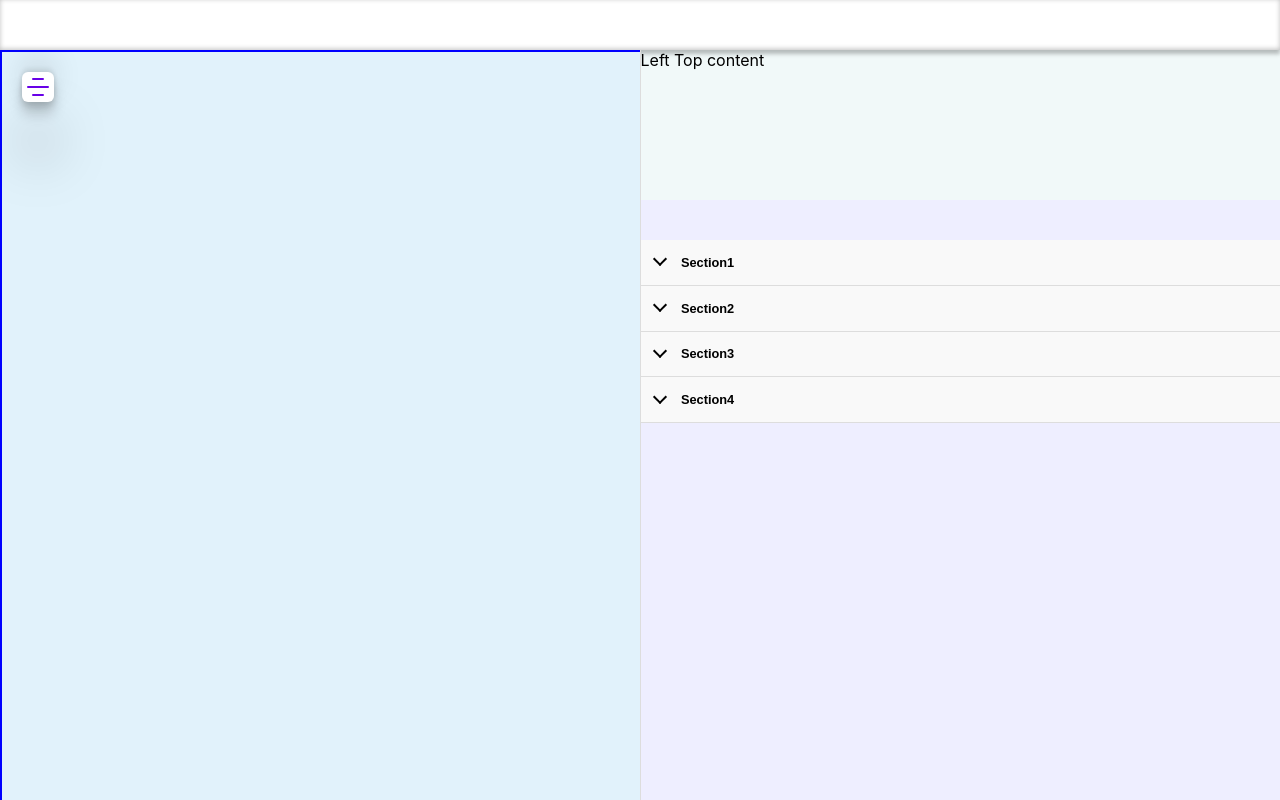
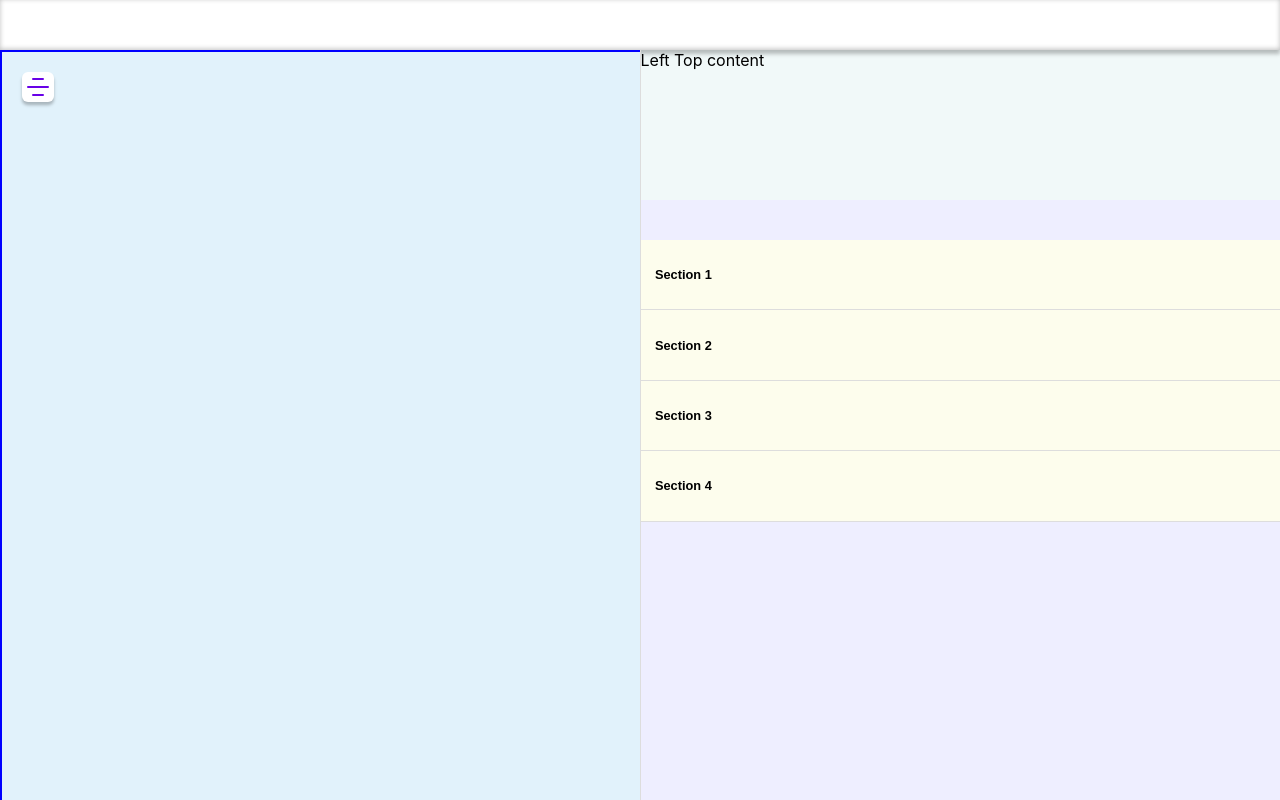
Before and after one commit to Tommaso-Zazzaretti/useReact, a React (Create React App) app: page / in a window 1280 px wide. Built offline with nearby package versions, Linux system fonts and the light colour scheme.

Commit message:
Added AccordionTree Customization

```diff
--- a/src/App.module.css
+++ b/src/App.module.css
@@ -85,3 +85,16 @@
     opacity: 0.0 !important;
     transition: opacity 300ms ease-in-out !important;
 }
+
+
+
+
+.accordionHeader {
+    background-color: rgb(253, 253, 237) !important;
+}
+
+@media (hover: hover) and (pointer: fine) {
+    .accordionHeader:hover {
+        background-color: rgb(253, 238, 237) !important;
+    }
+}
--- a/src/App.tsx
+++ b/src/App.tsx
@@ -30,14 +30,14 @@ const App:React.FC<{}> = () => {
           <br></br>
           <br></br>
           <AccordionTree singleOpen>
-            <AccordionTree.Item title="Section1">
+            <AccordionTree.Item title="Section1" headerProps={{className: css.accordionHeader}} headerContentProps={{renderHeaderContent: <p>Section 1</p>}}>
               <div>Contenuto 1</div>
             </AccordionTree.Item>
 
-            <AccordionTree.Item title="Section2" unmountOnClose={false}>
+            <AccordionTree.Item title="Section2" unmountOnClose={false} headerProps={{className: css.accordionHeader}} headerContentProps={{renderHeaderContent: <p>Section 2</p> }}>
                 <AccordionTree singleOpen={false}>
 
-                  <AccordionTree.Item title="Section2.1" unmountOnClose={false}>
+                  <AccordionTree.Item title="Section2.1" unmountOnClose={false} headerContentProps={{iconProps: {position:"start",direction:'right-bottom', type:'chevron'}}}>
                       <AccordionTree singleOpen={false}>
 
                         <AccordionTree.Item title="Section2.1.1">
@@ -107,11 +107,11 @@ const App:React.FC<{}> = () => {
                 </AccordionTree>
             </AccordionTree.Item>
 
-            <AccordionTree.Item title="Section3">
+            <AccordionTree.Item title="Section3" headerProps={{className: css.accordionHeader}} headerContentProps={{renderHeaderContent: <p>Section 3</p>}}>
               <div>Contenuto 3</div>
             </AccordionTree.Item>
 
-             <AccordionTree.Item title="Section4">
+             <AccordionTree.Item title="Section4" headerProps={{className: css.accordionHeader}} headerContentProps={{renderHeaderContent: <p>Section 4</p>}}>
               <div>Contenuto 4</div>
             </AccordionTree.Item>
 
--- a/src/components/AccordionTree/AccordionTree.module.css
+++ b/src/components/AccordionTree/AccordionTree.module.css
@@ -26,24 +26,35 @@
 
 .header {
     display: flex;
-    justify-content: space-between;
+    justify-content: flex-start;
     align-items: center;
     gap: 1rem;
     width: 100%;
     background-color: #f9f9f9;
     position: relative;
     padding: 0.9rem;
-    border: none;
+    border: 0;
+    margin:0;
     font-size: 0.8rem;
     font-weight: bold;
-    text-align: left;
     cursor: pointer;
-    outline: none;
     z-index: 0;
     transition: box-shadow 0.3s ease, background-color 0.3s ease;
 }
 
+.text {
+    text-align: left;
+    color: inherit;
+    flex: 1;
+    min-width: 0;
+    overflow: hidden;
+    text-overflow: ellipsis;
+    white-space: nowrap;
+}
 
+.icon {
+    flex:0;
+}
 
 @media (hover: hover) and (pointer: fine) {
     .header:hover {
@@ -51,11 +62,6 @@
         background-color: rgb(237, 243, 253);
         z-index: 1;
     }
-}
-
-.title {
-    flex: 1;
-    text-align: left;
 }
 
 .content {
@@ -82,76 +88,3 @@
 .divider {
     border-bottom: 1px solid #ddd;
 }
-
-.arrowWrapper {
-    display: flex;
-    align-items: center;
-    gap: 0.25rem;
-}
-
-.arrow {
-    display: inline-block;
-    height: 1rem;
-    transition: transform 0.3s ease;
-}
-
-.arrow.chevron::before {
-    content: '';
-    display: block;
-    width: 0.5rem;
-    height: 0.5rem;
-    border-right: 2px solid currentColor;
-    border-bottom: 2px solid currentColor;
-    transform: rotate(45deg);
-    transition: transform 0.3s ease;
-}
-
-.arrow.chevron.rotated::before {
-    transform: rotate(225deg);
-}
-
-.arrow.plus-minus {
-    position: relative;
-    width: 1rem;
-    height: 1rem;
-}
-
-.arrow.plus-minus::before,
-.arrow.plus-minus::after {
-    content: '';
-    position: absolute;
-    background-color: currentColor;
-    transition: transform 0.3s ease, opacity 0.2s ease;
-}
-
-.arrow.plus-minus::before {
-    top: 50%;
-    left: 0;
-    right: 0;
-    height: 2px;
-    transform: translateY(-50%);
-}
-
-.arrow.plus-minus::after {
-    left: 50%;
-    top: 0;
-    bottom: 0;
-    width: 2px;
-    transform: translateX(-50%);
-}
-
-.arrow.plus-minus.rotated::after {
-    opacity: 0; /* Nasconde la linea verticale → da + a - */
-}
-
-.arrow.caret {
-    width: 0.6rem;
-    height: 0.6rem;
-    background-color: currentColor;
-    clip-path: polygon(0% 0%, 100% 50%, 0% 100%);
-    transition: transform 0.3s ease;
-}
-
-.arrow.caret.rotated {
-    transform: rotate(90deg); /* ▶ diventa ▼ */
-}
--- a/src/components/AccordionTree/AccordionTree.tsx
+++ b/src/components/AccordionTree/AccordionTree.tsx
@@ -1,5 +1,6 @@
 import React from "react";
 import css from './AccordionTree.module.css';
+import RotatingIcon, { IRotatingIconProps } from "../RotatingIcon/RotatingIcon";
 
        /*-------------------+
         | CONTEXT ACCORDION |
@@ -223,14 +224,26 @@ const AccordionTreeBase: React.ForwardRefExoticComponent<IAccordionTreeProps & R
 type IAccordionTreeItemInnerProps = Omit<React.HTMLAttributes<HTMLDivElement | null>, 'children'|'title'> & {
     children: React.ReactElement<unknown, string | React.JSXElementConstructor<unknown>>
     title:string,
+    headerProps?: IHeaderProps
+    headerContentProps?: IHeaderContentRenderProps | IHeaderContentProps
+    contentProps?: IContentProps
+    innerContentProps?: IInnerContentProps
     unmountOnClose?: boolean
-    closeDelay?: number,
-    arrowStyle?: 'chevron'|'caret'
+    closeDelay?: number
 };
+
+// Header Props
+export type IHeaderProps = Omit<React.HTMLAttributes<HTMLButtonElement | null>, 'children'|'title'|'ref'>;
+export type IHeaderContentProps        = { renderHeaderContent?:    never   , iconProps: Omit<IRotatingIconProps,'isOpen'> & {position:'start'|'end'} }
+export type IHeaderContentRenderProps  = { renderHeaderContent: JSX.Element , iconProps?: never }
+// Content Props
+export type IContentProps      = Omit<React.HTMLAttributes<HTMLDivElement | null>, 'children'>;
+export type IInnerContentProps = Omit<React.HTMLAttributes<HTMLDivElement | null>, 'children'|'ref'>;
+
 
 const AccordionTreeItem: React.ForwardRefExoticComponent<IAccordionTreeItemInnerProps & React.RefAttributes<HTMLDivElement | null>> = React.forwardRef<HTMLDivElement | null, IAccordionTreeItemInnerProps>((props: IAccordionTreeItemInnerProps, ref: React.ForwardedRef<HTMLDivElement | null>) => {
     // Props
-    const {children,arrowStyle,closeDelay,unmountOnClose,title } = props;
+    const {children,headerProps,headerContentProps,contentProps,innerContentProps,closeDelay,unmountOnClose } = props;
     // Context
     const {onItemToggle,onItemMount,onItemUnmount,onItemHeightChange,openItems,heightMap} = React.useContext<AccordionTreeContextType>(AccordionTreeContext);
     // States
@@ -301,10 +314,11 @@ const AccordionTreeItem: React.ForwardRefExoticComponent<IAccordionTreeItemInner
     },[onItemHeightChange])
 
     const onToggleButtonClickEventHandler = React.useCallback((event: React.MouseEvent<HTMLButtonElement, MouseEvent>) => {
+        headerProps?.onClick?.(event);
         if(wRef.current===null){ return; }
         if(isAnimate.current){ return; }
         onItemToggle(wRef.current);
-    },[onItemToggle])
+    },[onItemToggle,headerProps])
 
     const ctx:AccordionTreeItemContextType = React.useMemo<AccordionTreeItemContextType>(()=>{
         return {
@@ -328,20 +342,41 @@ const AccordionTreeItem: React.ForwardRefExoticComponent<IAccordionTreeItemInner
     //     },500)
     // },[contentHeight])
 
+    const icon = React.useMemo(()=>{
+        return <RotatingIcon
+            direction={headerContentProps?.iconProps?.direction ?? "top-bottom"}
+            type={headerContentProps?.iconProps?.type ?? "chevron"}
+            isOpen={isOpen}
+            className={css.icon}
+        />
+    },[isOpen,headerContentProps])
+
     return (
         <AccordionTreeItemContext.Provider value={ctx}>
-            <div id={props.title} ref={onInitOrDestroyEventHandler} className={`${css.accordion} ${isOpen ? css.accordionOpen : ''}`}>
-                <button ref={bRef} className={css.header} onClick={onToggleButtonClickEventHandler}>
-                    <span className={css.arrowWrapper}>
-                        <span className={`${css.arrow} ${isOpen ? css.rotated : ''} ${css[arrowStyle ?? 'chevron']}`} />
-                    </span>
-                    <span className={css.title}>{title}</span>
+            <div ref={onInitOrDestroyEventHandler} className={`${css.accordion} ${isOpen ? css.accordionOpen : ''}`}>
+
+                <button {...headerProps ?? {}} ref={bRef} className={`${css.header} ${headerProps?.className ?? ''}`} onClick={onToggleButtonClickEventHandler}>
+                    {
+                        headerContentProps?.renderHeaderContent===undefined
+                            ?
+                                <React.Fragment>
+                                    {(headerContentProps?.iconProps?.position==='start') && icon}
+                                    <span className={css.text}>{props.title}</span>
+                                    {(headerContentProps?.iconProps?.position==='end' || headerContentProps?.iconProps?.position===undefined) && icon}
+                                </React.Fragment>
+                            :
+                                headerContentProps.renderHeaderContent
+                    }
                 </button>
-                <div className={`${css.content}`} style={{maxHeight: isOpen ? contentHeight+'px' : '0px'}}>
+
+                <div {...contentProps ?? {}} className={`${css.content} ${contentProps?.className ?? ''}`} style={{...contentProps?.style ?? {}, maxHeight: isOpen ? contentHeight+'px' : '0px'}}>
                     {(!unmountOnClose || active) &&
-                        <div ref={onContentInitOrDestroyEventHandler} className={`${css.innerContent} ${isOpen && active ? css.innerContentOpen : ''}`}>{children}</div>
+                        <div {...innerContentProps ?? {}} ref={onContentInitOrDestroyEventHandler} className={`${css.innerContent} ${isOpen && active ? css.innerContentOpen : ''} ${innerContentProps?.className ?? ''}`}>
+                            {children}
+                        </div>
                     }
                 </div>
+
                 <div ref={dRef} className={css.divider}></div>
             </div>
         </AccordionTreeItemContext.Provider>
--- a/src/components/BurgerButton/BurgerButton.module.css
+++ b/src/components/BurgerButton/BurgerButton.module.css
@@ -5,7 +5,7 @@
     width:32px;
     height: 30px;
     background-color: #FFFFFF;
-    box-shadow: rgba(0, 0, 0, 0.25) 0px 54px 55px, rgba(0, 0, 0, 0.12) 0px -12px 30px, rgba(0, 0, 0, 0.12) 0px 4px 6px, rgba(0, 0, 0, 0.17) 0px 12px 13px, rgba(0, 0, 0, 0.09) 0px -3px 5px;
+    box-shadow: 0 .2rem .2rem rgba(0,0,0,.25);
     border-radius: 6px;
     display: flex;
     justify-content: space-evenly;
--- /dev/null
+++ b/src/components/RotatingIcon/RotatingIcon.tsx
@@ -0,0 +1,43 @@
+import React from 'react';
+import css from './RotatingIcon.module.css';
+
+export interface IRotatingIconProps {
+  direction: DirectionPair;
+  isOpen: boolean;
+  type?: IconType;
+  className?: string;
+}
+
+export type IconType = 'chevron' | 'caret';
+export type Direction = 'top' | 'bottom' | 'left' | 'right';
+export type DirectionPair = `${Direction}-${Direction}`;
+
+const RotatingIcon: React.FC<IRotatingIconProps> = (props:IRotatingIconProps) => {
+    const {direction,isOpen,type,className} = props;
+
+    const directionAngleMap = React.useMemo<Record<Direction, number>>(()=> {
+        return { right: 0, bottom: 90, left: 180, top: 270}
+    },[]);
+
+    const getRotationAngle = React.useCallback((direction: DirectionPair, isOpen: boolean) => {
+        const [from, to] = direction.split('-') as [Direction, Direction];
+        const fromAngle = directionAngleMap[from];
+        const toAngle = directionAngleMap[to];
+        let delta = (toAngle - fromAngle + 540) % 360 - 180;
+        return isOpen ? fromAngle + delta : fromAngle;
+    },[directionAngleMap])
+
+    const style = React.useMemo(() => {
+        const rotation = getRotationAngle(direction, isOpen);
+        return { transform: `rotate(${rotation}deg)` }
+    },[isOpen,direction,getRotationAngle]);
+
+  return (
+    <span className={css.arrowWrapper}>
+      <span
+        className={`${css.arrow} ${css[type ?? 'chevron']} ${className}`} style={style}/>
+    </span>
+  );
+};
+
+export default RotatingIcon;
```
Also changed, not shown: src/components/RotatingIcon/RotatingIcon.module.css (added, +42 -0 lines).
